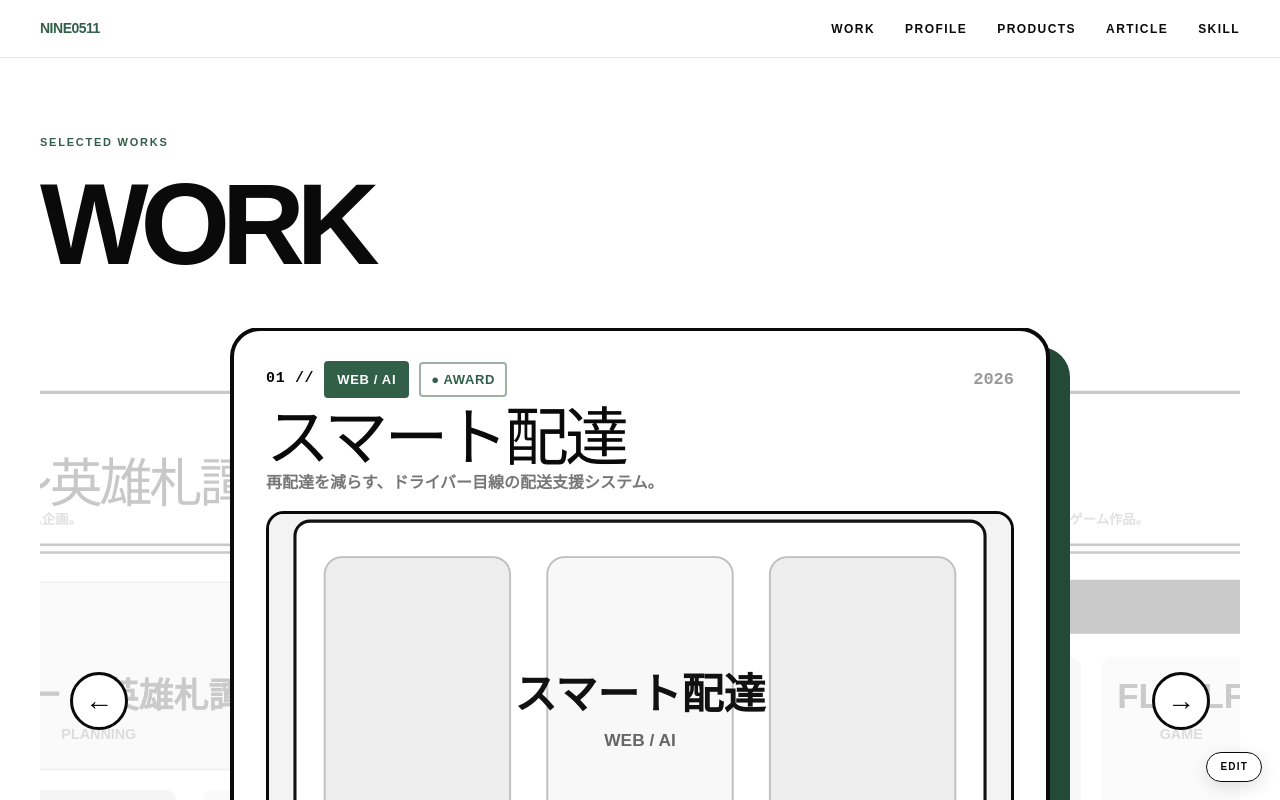
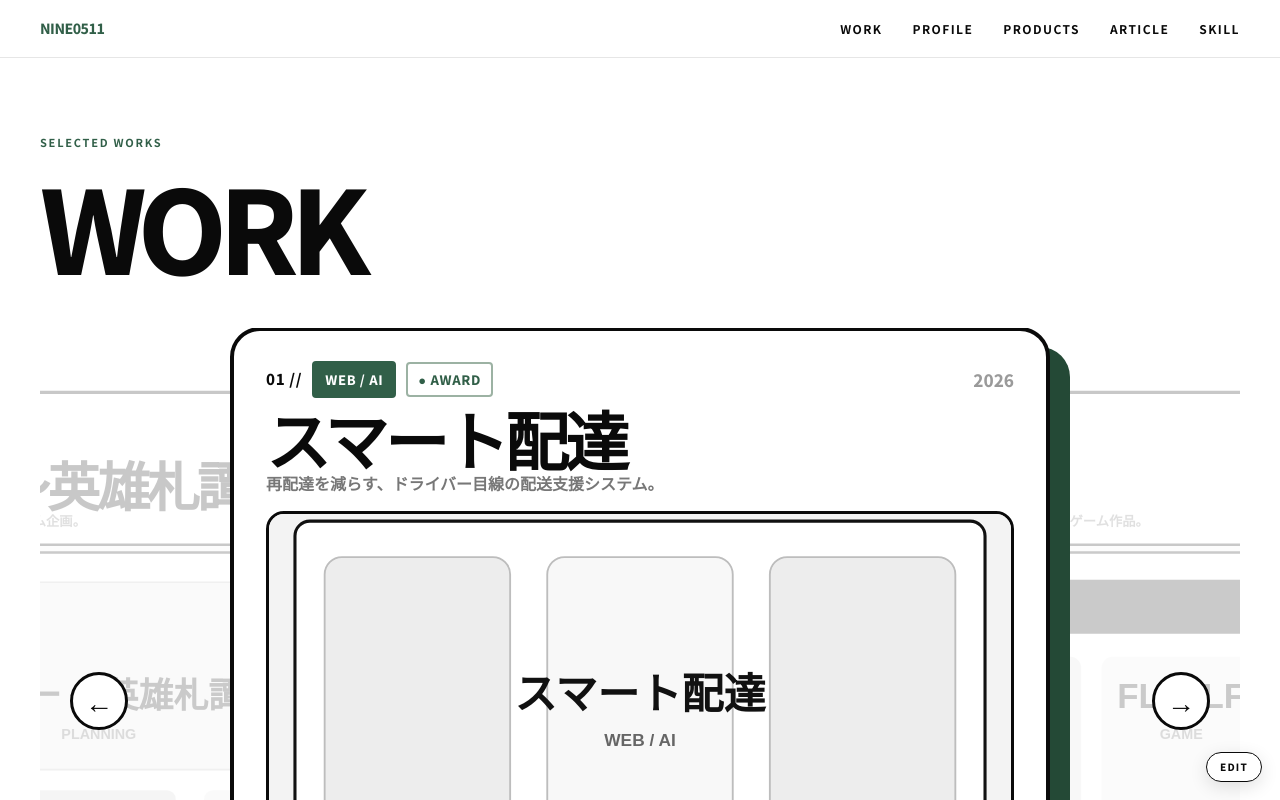
Before and after one commit to nine0511/portfolio, a Next.js app: page / in a window 1280 px wide. Shown: the top 800 px of the page. Built offline with nearby package versions, Linux system fonts and the light colour scheme.

Commit message:
Unify portfolio typography

```diff
--- a/app/portfolio-overrides.css
+++ b/app/portfolio-overrides.css
@@ -12,6 +12,91 @@
   display: none !important;
 }
 
+/* Unified typography: one family for Japanese and Latin text. */
+:root {
+  --portfolio-font: "Noto Sans JP", "Hiragino Sans", "Yu Gothic UI", "Yu Gothic", Meiryo, sans-serif;
+}
+
+html,
+body,
+button,
+input,
+textarea,
+select,
+a,
+p,
+span,
+div,
+li,
+dt,
+dd,
+label,
+strong,
+small,
+h1,
+h2,
+h3,
+h4,
+h5,
+h6,
+.logo,
+.site-header nav,
+.eyebrow,
+.section-heading h2,
+.skills-title,
+.skill-group h3,
+.work-slide h3,
+.work-index,
+.work-year,
+.work-meta,
+.work-slide-subtitle,
+.work-slide-description,
+.work-hashtags,
+.view-more,
+.products-heading h2,
+.product-body h3,
+.product-meta,
+.product-button,
+.articles-heading h2,
+.article-number,
+.article-meta,
+.article-main h3,
+.modal-title,
+.modal-info-grid h3,
+.modal-meta,
+.modal-facts,
+.admin-panel,
+.admin-panel button,
+.admin-panel input,
+.admin-panel textarea,
+.admin-kicker,
+.admin-header h2 {
+  font-family: var(--portfolio-font) !important;
+}
+
+/* Keep number columns aligned without switching to a different monospace face. */
+.work-index,
+.work-year,
+.article-number,
+.article-meta {
+  font-variant-numeric: tabular-nums;
+}
+
+/* Headings share the same visual voice; hierarchy comes from size and weight. */
+.section-heading h2,
+.products-heading h2,
+.articles-heading h2,
+.skills-title,
+.work-slide h3,
+.product-body h3,
+.article-main h3,
+.modal-title,
+.modal-info-grid h3,
+.profile-copy .lead {
+  font-weight: 800 !important;
+  font-style: normal !important;
+}
+
 @media (max-width: 800px) {
   #works.section-block {
     padding-top: 56px;
```
